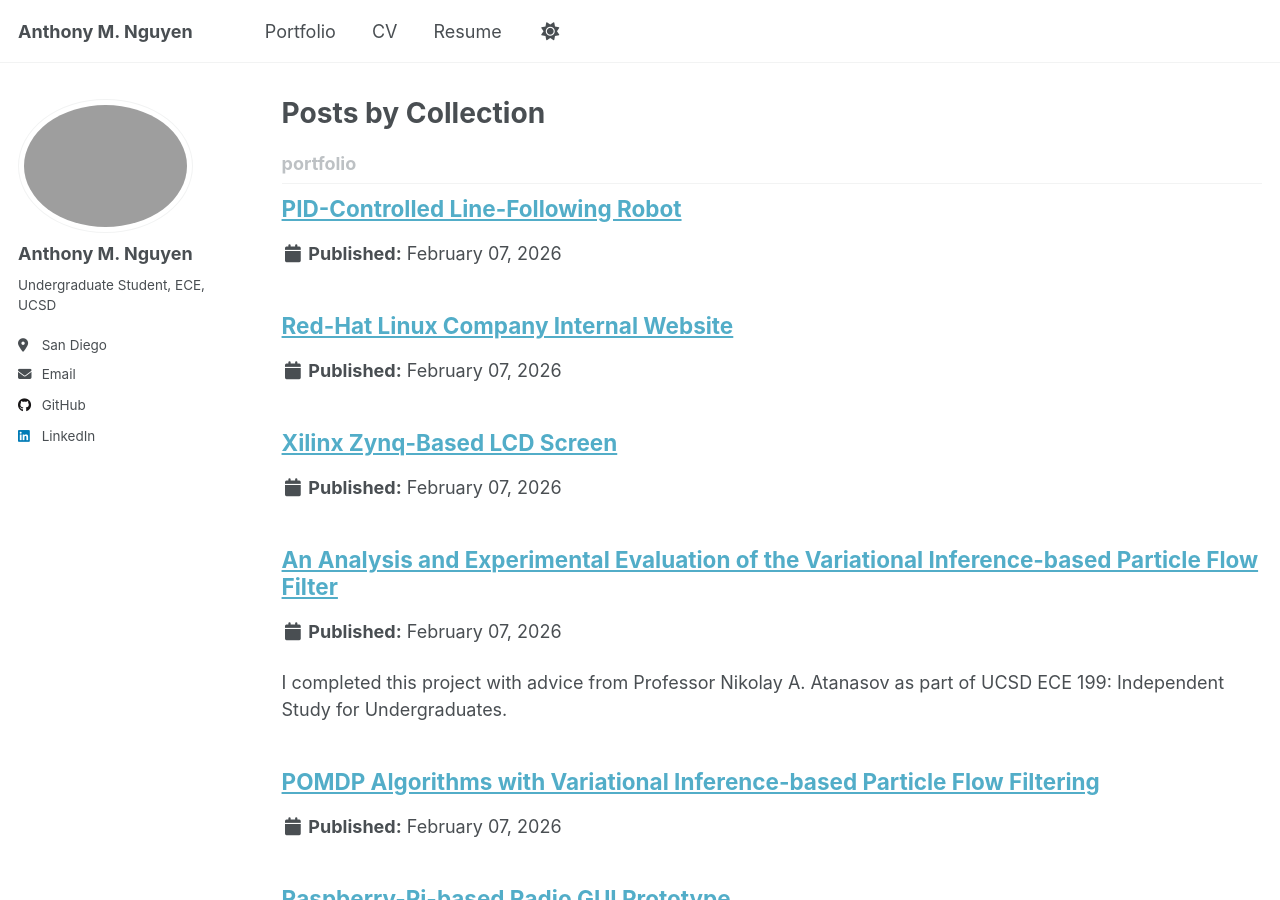
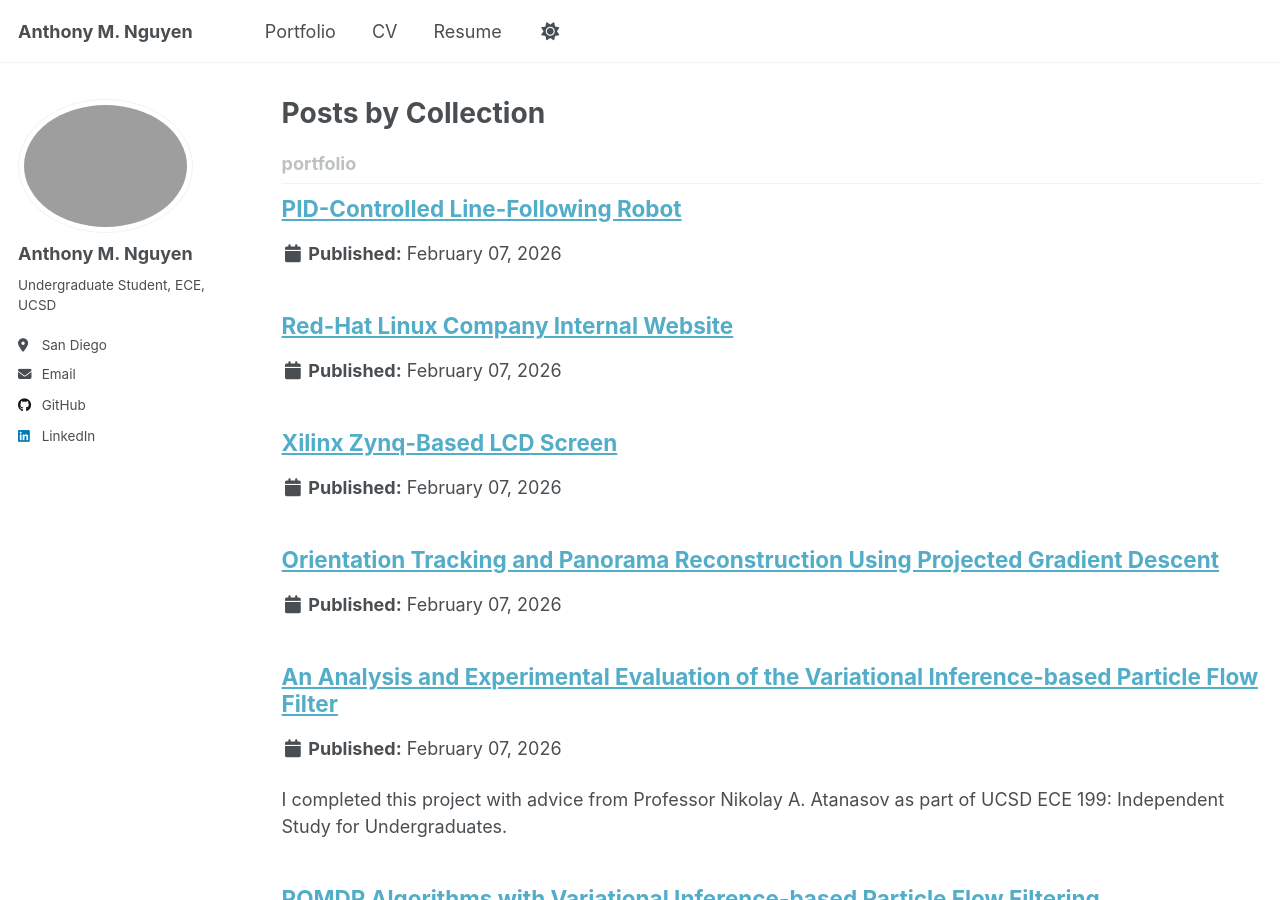
Before and after one commit to minhansd/minhansd.github.io, a Jekyll site: the page built from _pages/collection-archive.html, in a window 1280 px wide and 900 px high. Built offline with Jekyll 4.4.1, drawn with Linux system fonts in a browser that asks for light colours; a script that is not in the unit is left out.

Commit message:
added ece276a pr1 to porfolio

```diff
--- a/_data/portfolio_order.yml
+++ b/_data/portfolio_order.yml
@@ -1,6 +1,7 @@
 - pomdp_mcts_erl
+- pf_erl
+- otrack_ece276a
 - rfddpm_cognicom
-- pf_erl
 - ece5robot_ucsd
 - robolase_opals
 - lcd_cognicom
--- /dev/null
+++ b/_portfolio/entries/otrack_ece276a.md
@@ -0,0 +1,17 @@
+---
+title: "Orientation Tracking and Panorama Reconstruction Using Projected Gradient Descent"
+excerpt: ""
+authors: "<b>Anthony Nguyen</b>"
+venue: "UC San Diego (ECE 276A)"
+year: "2026"
+status: "Finished"
+# arxiv: "..."
+include_on_website: true
+image: "pano9.png"
+technical_report: "/files/ECE_276A_Project_1.pdf"
+# links_to_code: ""
+# links_to_video: "https://drive.google.com/file/d/1qkRhcqvUiHS_FaDeTpUOpJ6Mo-JBZfYR/view"
+# links_to_website: "https://sites.google.com/view/ucsd-ece5-l4-backup/home"
+collection: portfolio
+permalink: /portfolio/otrack_ece276a
+---
```
Also changed, not shown: images/portfolio/otrack_ece276a/pano9.png (added), 1 other file.
